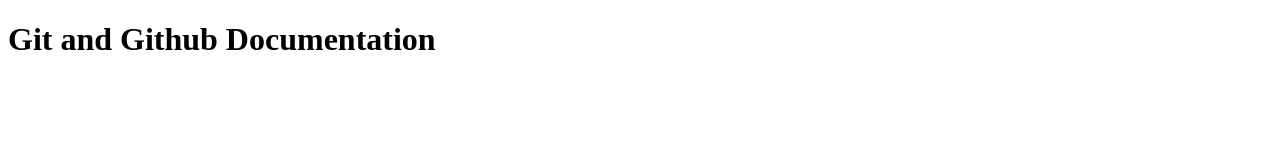
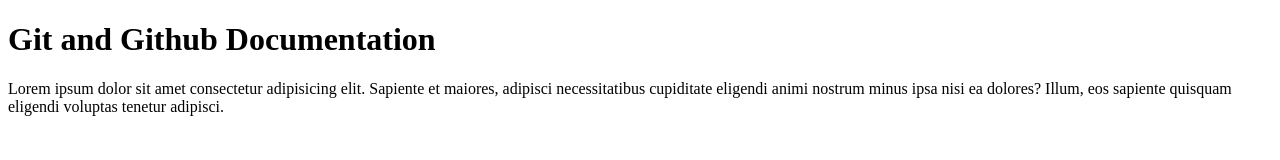
Before and after one commit to javedkhan8833/navetech, a plain HTML site: page newfile.html in a window 1280 px wide. Drawn offline with Linux system fonts and the light colour scheme.

Commit message:
file modified

```diff
--- a/newfile.html
+++ b/newfile.html
@@ -7,5 +7,6 @@
 </head>
 <body>
     <h1>Git and Github Documentation</h1>
+    <p>Lorem ipsum dolor sit amet consectetur adipisicing elit. Sapiente et maiores, adipisci necessitatibus cupiditate eligendi animi nostrum minus ipsa nisi ea dolores? Illum, eos sapiente quisquam eligendi voluptas tenetur adipisci.</p>
 </body>
 </html>
```
